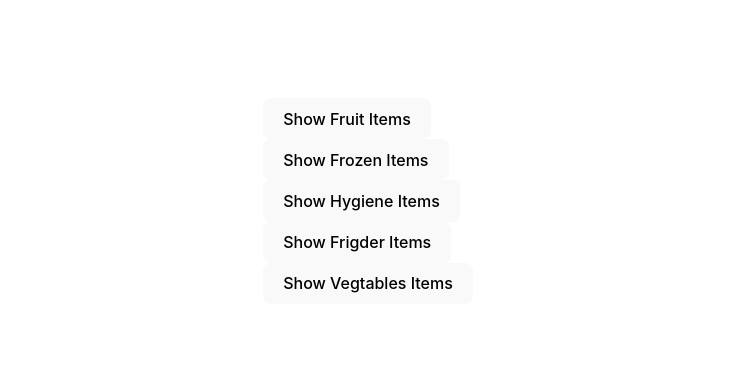
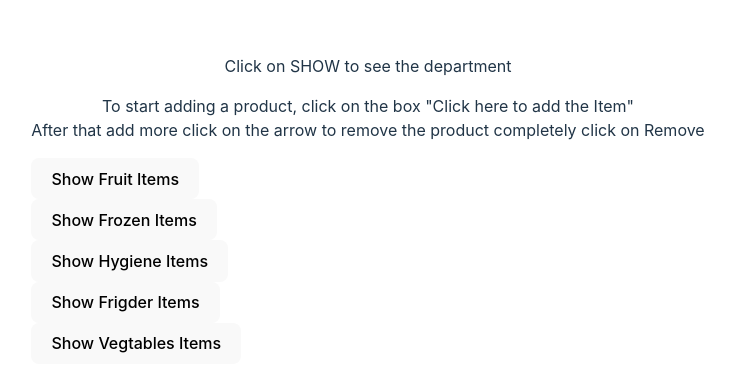
Before and after one commit to m-danziger/PRG2301.ReactJS-App, a React (Vite) app: page / in a window 1280 px wide. Shown: the part 199-590 px from the top of the page, without its empty margins (272-1007 px from the left). Built offline with nearby package versions, Linux system fonts and the light colour scheme.

Commit message:
07012024

```diff
--- a/src/App.jsx
+++ b/src/App.jsx
@@ -9,6 +9,12 @@ export default function App() {
 
   return (
     <>
+      <p>Click on SHOW to see the department</p>
+      <p>To start adding a product, click on the box "Click here to add the Item"
+        <br />
+        After that add more click on the arrow to remove the product completely click on Remove
+
+      </p>
       <Fruit />
       <Frozen />
       <Hygiene />
```
